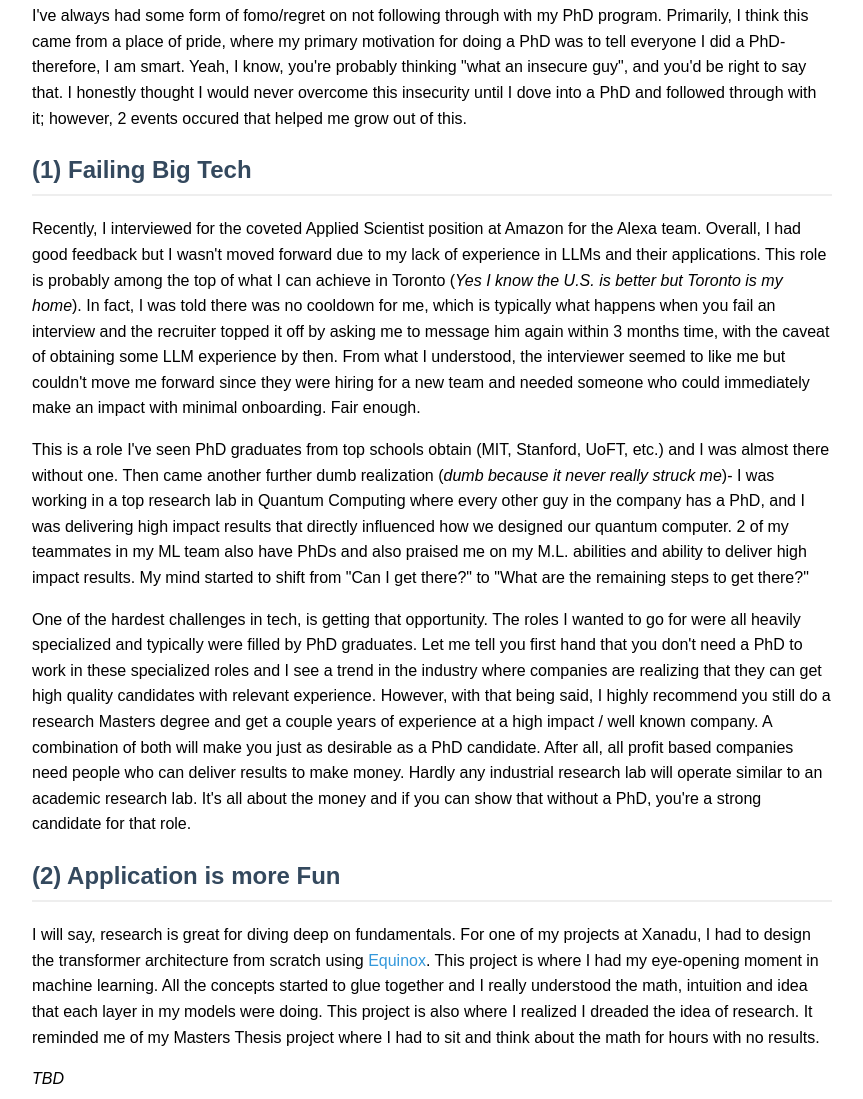
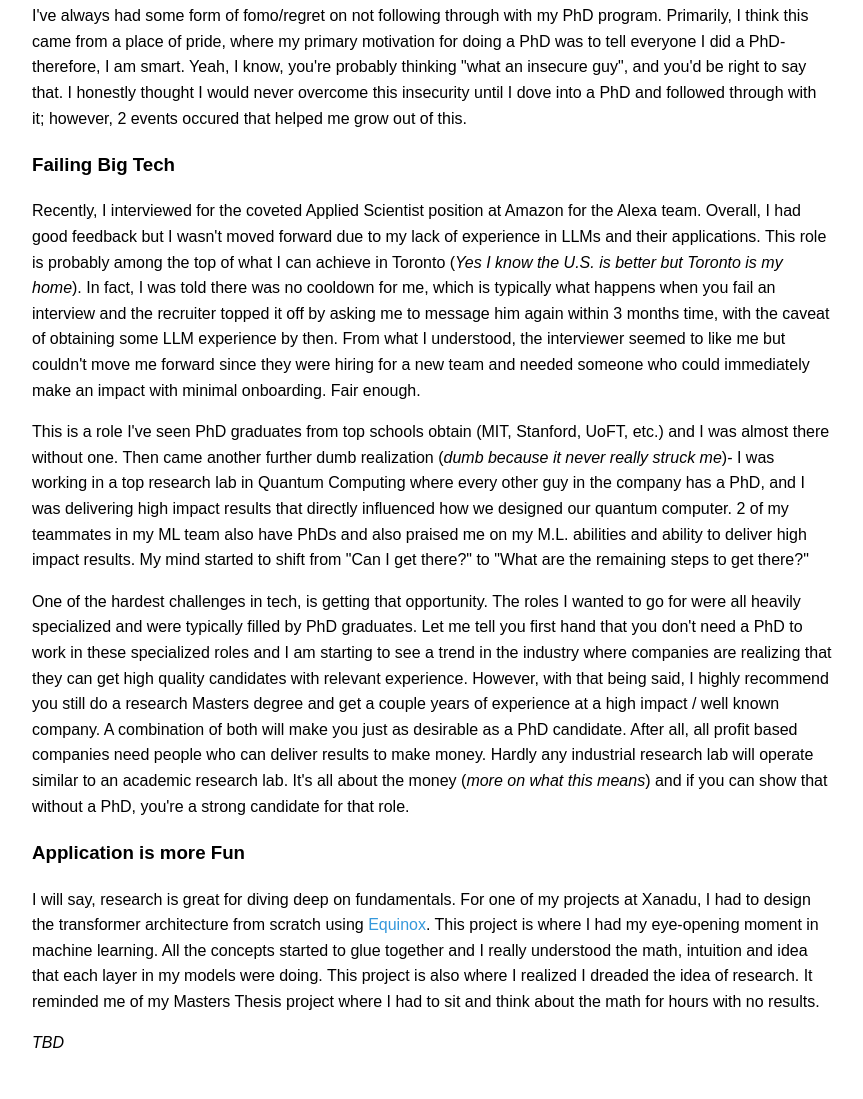
Before and after one commit to parkji30/parkji30.github.io, a plain HTML site: page Blog/not_research.html in a window 1280 px wide. Shown: the part 269-1368 px from the top of the page, without its empty margins (208-1071 px from the left). Drawn offline with Linux system fonts and the light colour scheme.

Commit message:
some grammar fixes

```diff
--- a/Blog/not_research.html
+++ b/Blog/not_research.html
@@ -24,7 +24,7 @@
                 occured that helped me grow out of this.
             </p>
 
-            <h2>(1) Failing Big Tech</h2>
+            <h3>Failing Big Tech</h3>
             <p>
                 Recently, I interviewed for the coveted Applied Scientist position at Amazon for the Alexa team. Overall, I had good feedback
                 but I wasn't moved forward due to my lack of experience in LLMs and their applications. This role is probably among the top of
@@ -44,15 +44,15 @@
             </p>
             <p>
                 One of the hardest challenges in tech, is getting that opportunity. The roles I wanted to go for were all heavily specialized and
-                typically were filled by PhD graduates. Let me tell you first hand that you don't need a PhD to work in these specialized roles and
-                I see a trend in the industry where companies are realizing that they can get high quality candidates with relevant experience. However,
+                were typically filled by PhD graduates. Let me tell you first hand that you don't need a PhD to work in these specialized roles and
+                I am starting to see a trend in the industry where companies are realizing that they can get high quality candidates with relevant experience. However,
                 with that being said, I highly recommend you still do a research Masters degree and get a couple years of experience at a high impact /
                 well known company. A combination of both will make you just as desirable as a PhD candidate. After all, all profit based companies
                 need people who can deliver results to make money. Hardly any industrial research lab will operate similar to an academic research lab.
-                It's all about the money and if you can show that without a PhD, you're a strong candidate for that role.
+                It's all about the money (<em>more on what this means</em>) and if you can show that without a PhD, you're a strong candidate for that role.
             </p>
 
-            <h2>(2) Application is more Fun</h2>
+            <h3>Application is more Fun</h3>
             <p>
                 I will say, research is great for diving deep on fundamentals. For one of my projects at Xanadu, I had to design the transformer architecture
                 from scratch using <a href="https://docs.kidger.site/equinox/all-of-equinox/" target="_blank">Equinox</a>. This project is where
```
